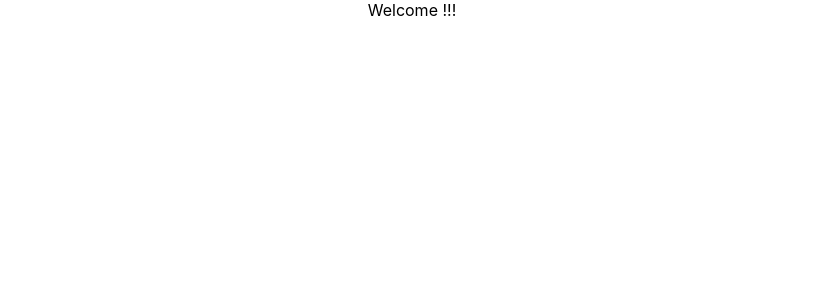
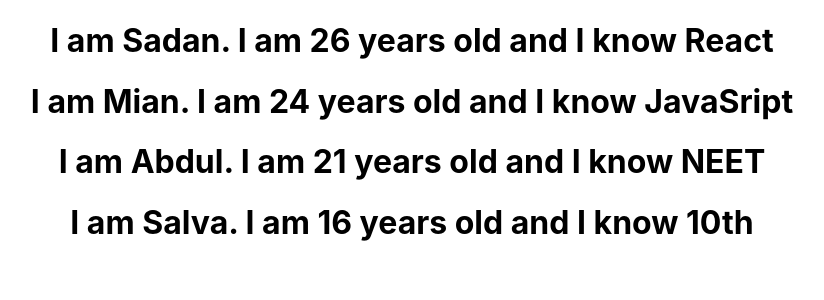
Before and after one commit to sadanmian/react_learn, a React (Create React App) app in the folder hello-world/: page / in a window 1280 px wide. Shown: the top 300 px of the page, without its empty margins (228-1052 px from the left). Built offline with nearby package versions, Linux system fonts and the light colour scheme.

Commit message:
List Rendering

```diff
--- a/hello-world/src/App.js
+++ b/hello-world/src/App.js
@@ -9,11 +9,13 @@
 import EventBind from "./components/EventBind";
 import ParentComponents from "./components/ParentComponents";
 import UserGreeting from "./components/UserGreeting";
+import NameList from "./components/NameList";
 
 function App() {
   return (
     <div className="App">
-      <UserGreeting />
+      <NameList />
+      {/* <UserGreeting /> */}
       {/* <ParentComponents /> */}
       {/* <EventBind /> */}
       {/* <FunctionClick /> */}
--- /dev/null
+++ b/hello-world/src/components/NameList.js
@@ -0,0 +1,40 @@
+import React from "react";
+import Person from "./Person";
+
+function NameList() {
+  const persons = [
+    {
+      id: 1,
+      name: "Sadan",
+      age: 26,
+      skill: "React",
+    },
+    {
+      id: 2,
+      name: "Mian",
+      age: 24,
+      skill: "JavaSript",
+    },
+    {
+      id: 3,
+      name: "Abdul",
+      age: 21,
+      skill: "NEET",
+    },
+    {
+      id: 4,
+      name: "Salva",
+      age: 16,
+      skill: "10th",
+    },
+  ];
+  return (
+    <div>
+      {persons.map((x) => (
+        <Person key={x.id} prop={x} />
+      ))}
+    </div>
+  );
+}
+
+export default NameList;
--- /dev/null
+++ b/hello-world/src/components/Person.js
@@ -0,0 +1,13 @@
+import React from "react";
+
+function Person({ prop }) {
+  return (
+    <div>
+      <h1>
+        I am {prop.name}. I am {prop.age} years old and I know {prop.skill}
+      </h1>
+    </div>
+  );
+}
+
+export default Person;
```
